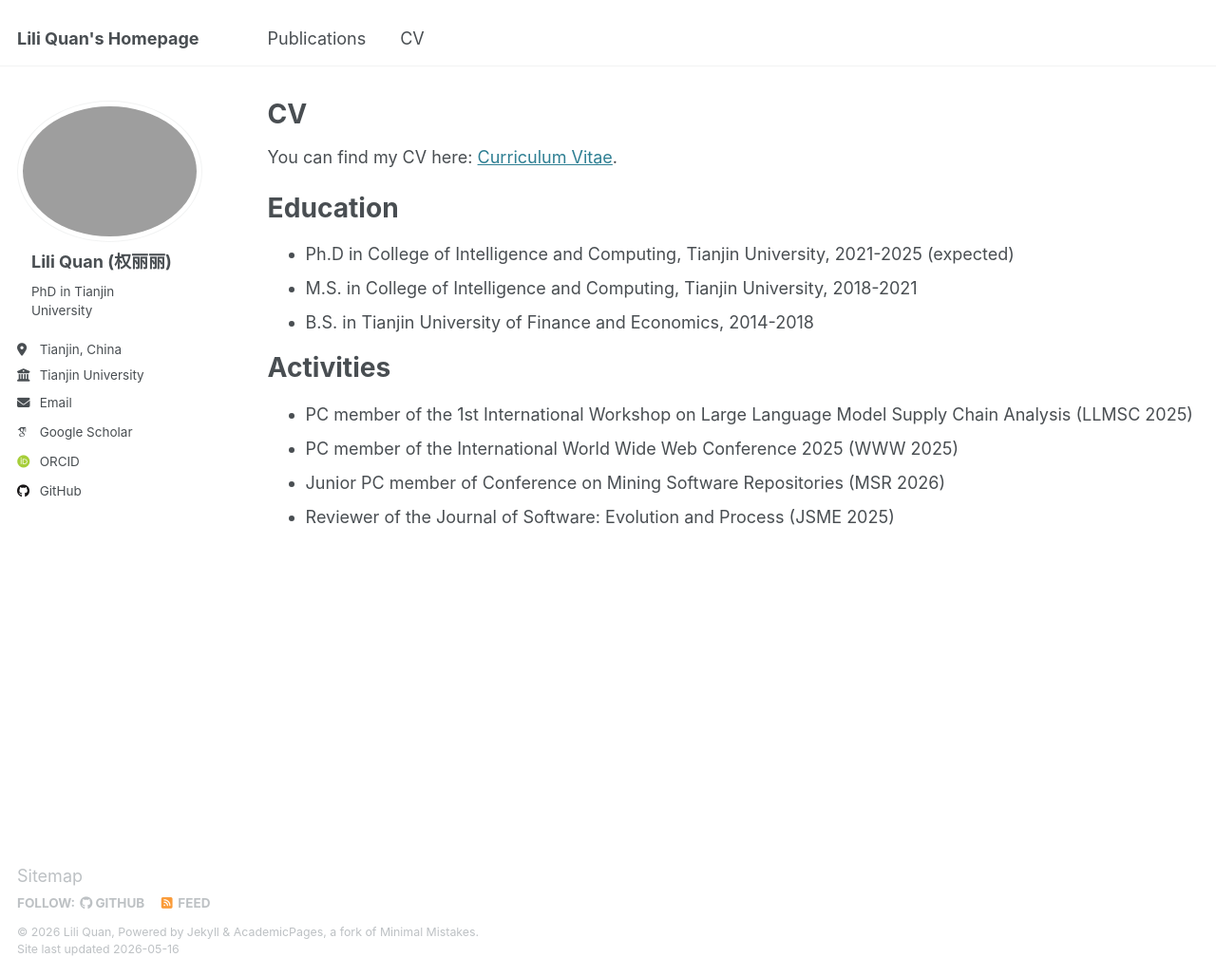
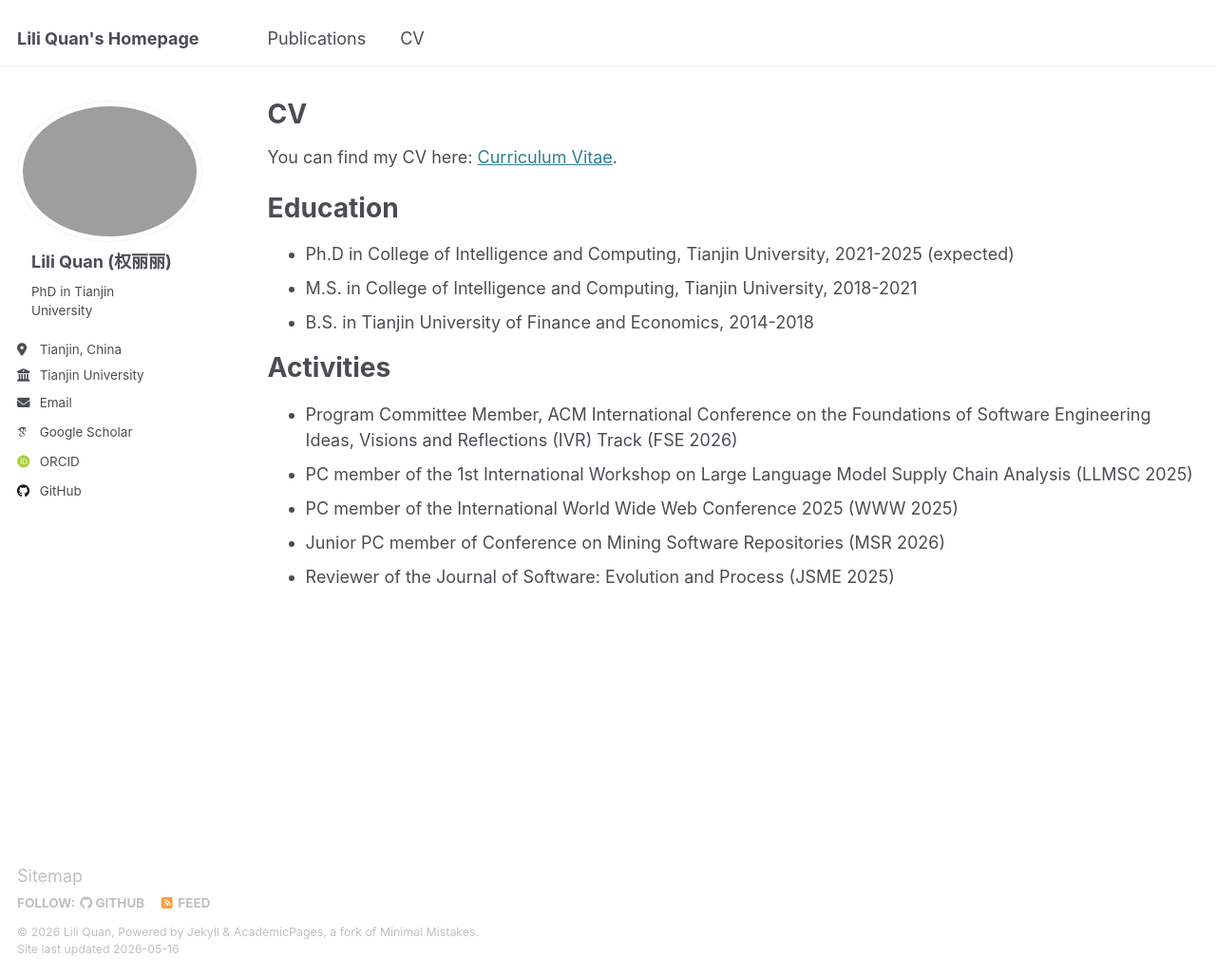
Before and after one commit to liliquan0118/liliquan0118.github.io, a Jekyll site: the page built from _pages/cv.md, in a window 1280 px wide and 1028 px high. Shown: the whole window at 95% size. Built offline with Jekyll 4.4.1, drawn with Linux system fonts in a browser that asks for light colours; some web fonts are replaced.

Commit message:
Add ACM FSE 2026 program committee member role

```diff
--- a/_pages/cv.md
+++ b/_pages/cv.md
@@ -22,6 +22,7 @@ Computing, Tianjin University, 2018-2021
 
 Activities
 ======
+- Program Committee Member, ACM International Conference on the Foundations of Software Engineering Ideas, Visions and Reflections (IVR) Track (FSE 2026)
 - PC member of the 1st International Workshop on Large Language Model Supply Chain Analysis (LLMSC 2025)
 - PC member of the International World Wide Web Conference 2025 (WWW 2025)
 - Junior PC member of Conference on Mining Software Repositories (MSR 2026)
```
